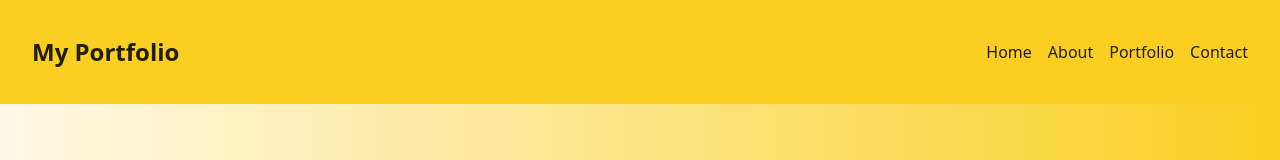
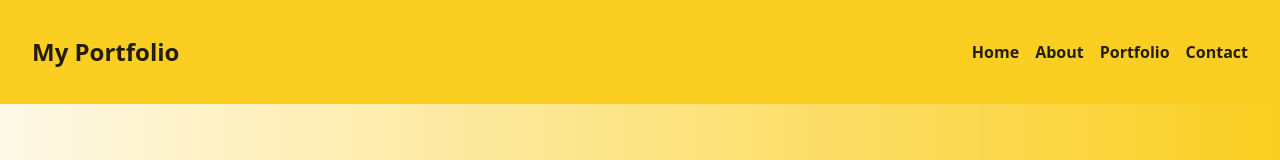
Before and after one commit to naveenjpr/My_Portfolio_react, a React (Vite) app: page / in a window 1280 px wide. Shown: the top 160 px of the page. Built offline with nearby package versions, Linux system fonts and the light colour scheme.

Commit message:
Enhance menu item styles with bold font
Updated class names to include 'font-bold' for better emphasis on menu items.

```diff
--- a/src/Common page/Header.jsx
+++ b/src/Common page/Header.jsx
@@ -36,7 +36,7 @@ const Header = () => {
           <li>
             <a
               href="#home"
-              className="block py-2 text-[#241d05] hover:text-[#4a3f0a] transition-colors"
+              className="block py-2 text-[#241d05] hover:text-[#4a3f0a] transition-colors font-bold"
               onClick={() => setIsMenuOpen(false)}
             >
               Home
@@ -45,7 +45,7 @@ const Header = () => {
           <li>
             <a
               href="#about"
-              className="block py-2 text-[#241d05] hover:text-[#4a3f0a] transition-colors"
+              className="block py-2 text-[#241d05] hover:text-[#4a3f0a] transition-colors font-bold"
               onClick={() => setIsMenuOpen(false)}
             >
               About
@@ -54,7 +54,7 @@ const Header = () => {
           <li>
             <a
               href="#portfolio"
-              className="block py-2 text-[#241d05] hover:text-[#4a3f0a] transition-colors"
+              className="block py-2 text-[#241d05] hover:text-[#4a3f0a] transition-colors font-bold"
               onClick={() => setIsMenuOpen(false)}
             >
               Portfolio
@@ -63,7 +63,7 @@ const Header = () => {
           <li>
             <a
               href="#contact"
-              className="block py-2 text-[#241d05] hover:text-[#4a3f0a] transition-colors"
+              className="block py-2 text-[#241d05] hover:text-[#4a3f0a] transition-colors font-bold"
               onClick={() => setIsMenuOpen(false)}
             >
               Contact
```
